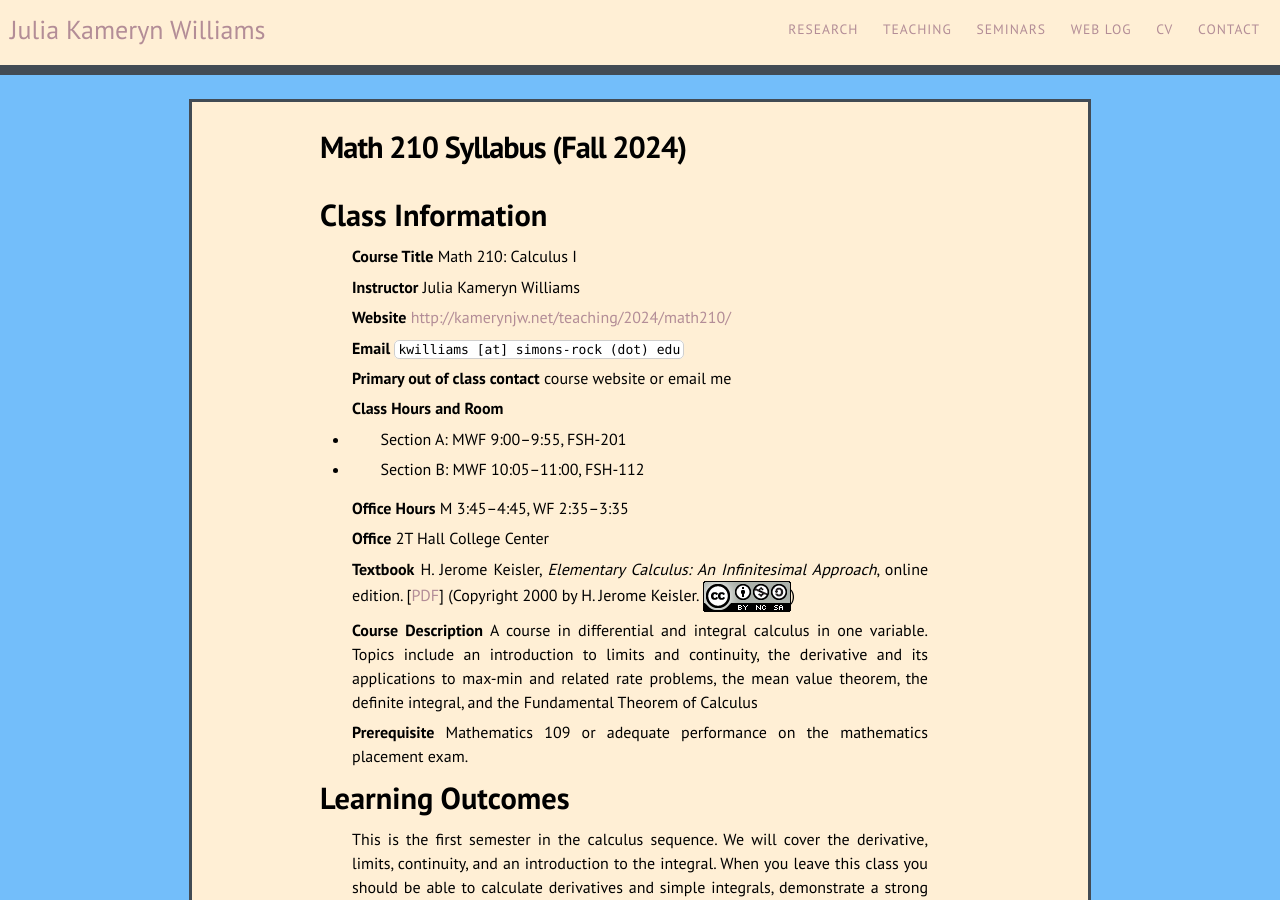
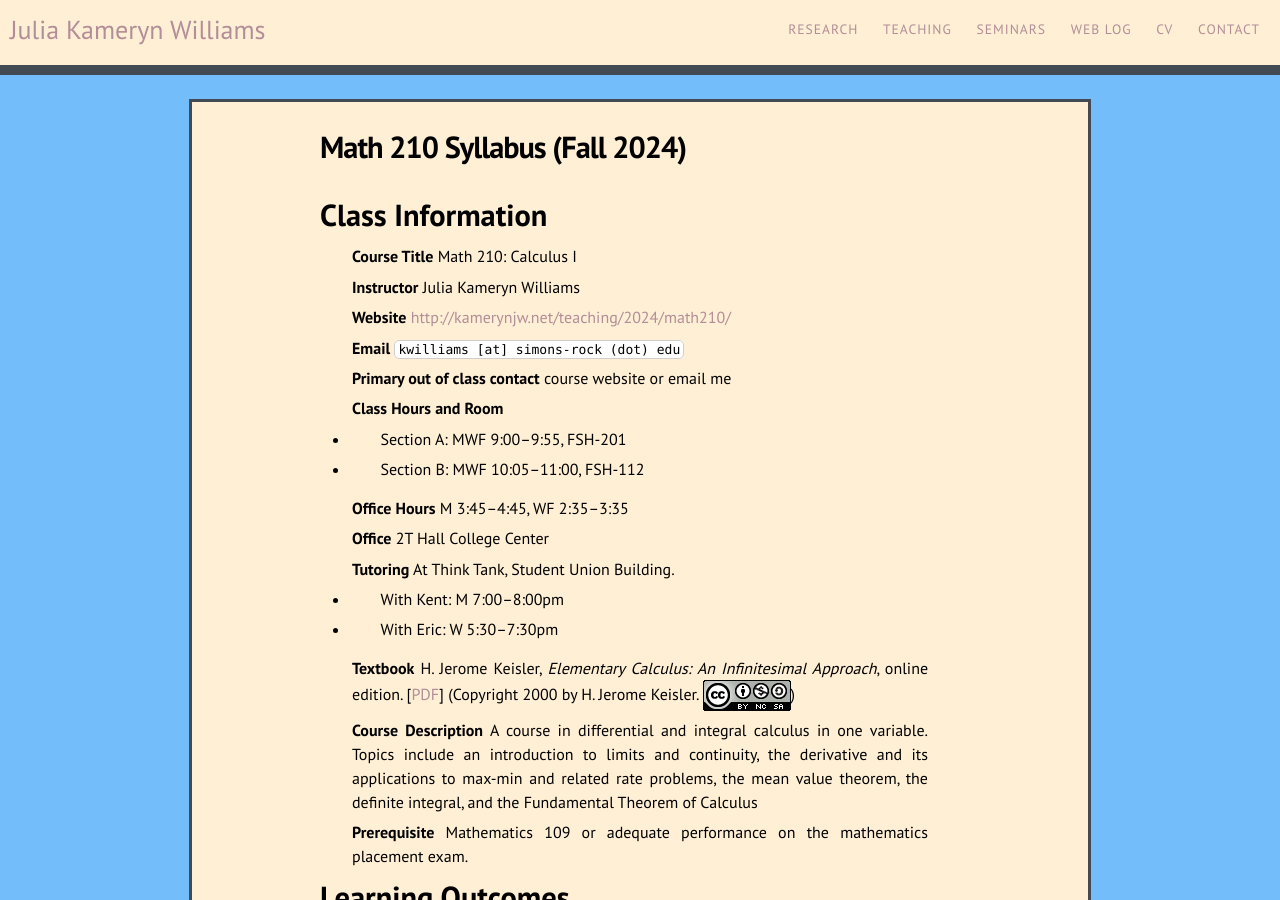
Before and after one commit to kamerynjw/kamerynjw.github.io, a Jekyll site: the page built from teaching/2024/math210/syllabus.md, in a window 1280 px wide and 900 px high. Built offline with Jekyll 4.4.1, drawn with Linux system fonts in a browser that asks for light colours; nearby versions of some CDN libraries; formulas are drawn with MathJax 3.

Commit message:
adedd tutoring times to syllabussy

```diff
--- a/teaching/2024/math210/syllabus.md
+++ b/teaching/2024/math210/syllabus.md
@@ -28,6 +28,12 @@ Class Information
 **Office Hours** M 3:45–4:45, WF 2:35–3:35
 
 **Office** 2T Hall College Center
+
+**Tutoring** At Think Tank, Student Union Building.
+
+* With Kent: M 7:00–8:00pm
+
+* With Eric: W 5:30–7:30pm
 
 **Textbook** H. Jerome Keisler, *Elementary Calculus: An Infinitesimal Approach*, online edition. [[PDF]({{ page.parentlink }}keisler-ec.pdf)] (Copyright 2000 by H. Jerome Keisler. [<img src="{{ page.parentlink }}cc-by-na-sa-3.0.png" width="88" alt="Creative Commons Attribution-Non-Commercial-ShareAlike 3.0 Unported Licensce.">](https://creativecommons.org/licenses/by-nc-sa/3.0/))
 
```
